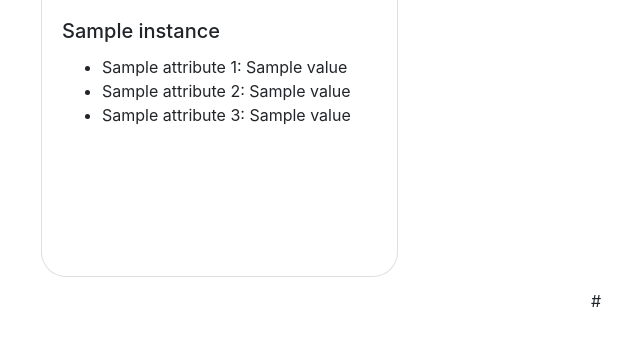
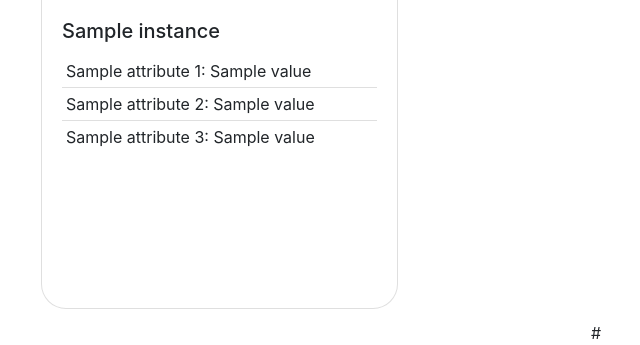
Before and after one commit to mohitg17/university_idb, a Flask app: template idb_app/templates/model.html in a window 1280 px wide. Shown: the part 517-862 px from the top of the page, without its empty margins (44-684 px from the left). Before the commit the page ends 824 px from the top, so only its background shows below. Run offline with Flask 2, Linux system fonts and the light colour scheme; the template is opened without the code that fills it: most values are stand-ins (such as "Sample title", 1, 10 or a date in 2020); some libraries are stand-ins or nearby versions.

Commit message:
change formatting of attributes

```diff
--- a/idb_app/templates/model.html
+++ b/idb_app/templates/model.html
@@ -17,6 +17,10 @@
     .jumbotron {
         background-color: var(--primary-highlight-color);
         margin: 2rem;
+    }
+
+    .list-group-item {
+        padding: .25em .25em;
     }
 
     .card-img-top {
@@ -137,15 +141,15 @@
         <!-- TODO make image a background-image instead of img -->
         <div
             class="card h-100 main-button"
-            style="background-image:'{{ instance.image_url }}';  min-height: 27rem; max-height: 27rem;"
+            style="background-image:'{{ instance.image_url }}';  min-height: 29rem; max-height: 29rem;"
         >
             <img class="card-img-top d-block" src="/images/{{ instance.model_type }}/{{ instance.id }}" />
             <div class="card-body">
                 <h5 class="card-title">{{instance.name.replace(".", "")}}</h5>
-                <ul>
-                    <li>{{instance.attribute_1['name']}}: {{instance.attribute_1['value']}}</li>
-                    <li>{{instance.attribute_2['name']}}: {{instance.attribute_2['value']}}</li>
-                    <li>{{instance.attribute_3['name']}}: {{instance.attribute_3['value']}}</li>
+                <ul class="list-group list-group-flush">
+                    <li class="list-group-item">{{instance.attribute_1['name']}}: {{instance.attribute_1['value']}}</li>
+                    <li class="list-group-item">{{instance.attribute_2['name']}}: {{instance.attribute_2['value']}}</li>
+                    <li class="list-group-item">{{instance.attribute_3['name']}}: {{instance.attribute_3['value']}}</li>
                 </ul>
             </div>
             <a href="{{instance.page_url}}" class="stretched-link"></a>
```
